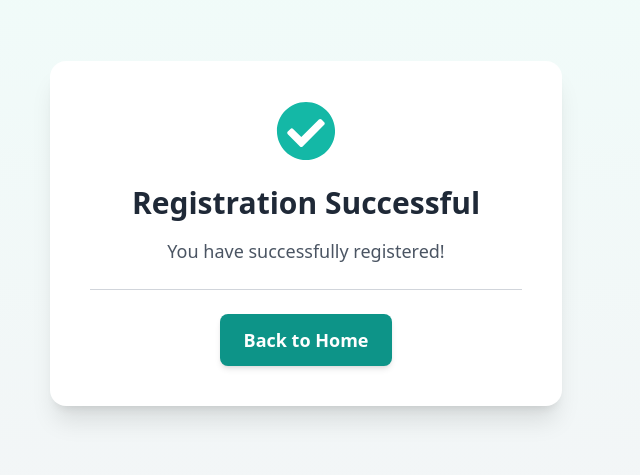
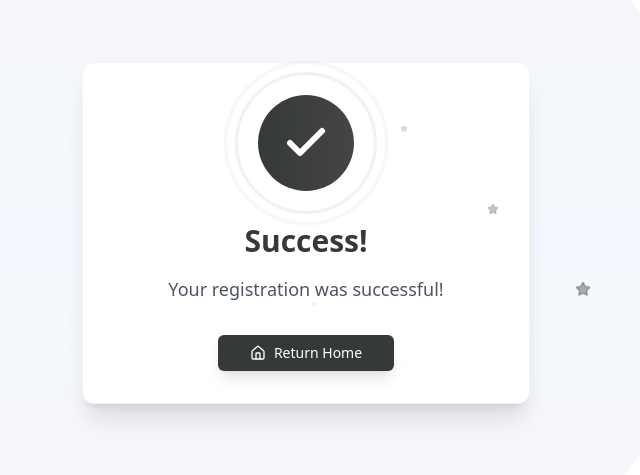
Before and after one commit to lehan713/onevectorshadcn, a React (Vite) app in the folder onevector-frontend/: page /success in a window 1280 px wide. Shown: the part 167-642 px from the top of the page, without its empty margins (334-974 px from the left). Built offline with nearby package versions, Linux system fonts and the light colour scheme; what @radix-ui/themes would draw is missing.

Commit message:
Update SuccessPage.jsx

```diff
--- a/onevector-frontend/src/components/SuccessPage.jsx
+++ b/onevector-frontend/src/components/SuccessPage.jsx
@@ -1,74 +1,215 @@
-import React from 'react';
+import React, { useEffect, useState } from 'react';
 import { useLocation } from 'react-router-dom';
 import { motion } from 'framer-motion';
-import { FaCheckCircle } from 'react-icons/fa';
+import { Check, Home, Star } from 'lucide-react';
+import { Card, CardContent } from '@/components/ui/card';
+import { Button } from '@/components/ui/button';
 
 const SuccessPage = () => {
   const location = useLocation();
-    const message = location.state?.message || 'You have successfully registered!';
+  const message = location.state?.message || 'Your registration was successful!';
+  const [showConfetti, setShowConfetti] = useState(false);
+
+  useEffect(() => {
+    setTimeout(() => setShowConfetti(true), 400);
+  }, []);
+
+  const confettiPieces = Array.from({ length: 30 }).map((_, i) => ({
+    x: Math.random() * 400 - 200,
+    y: -(Math.random() * 200 + 100),
+    rotation: Math.random() * 360,
+    size: Math.random() * 8 + 4,
+    delay: Math.random() * 0.3,
+  }));
 
   return (
-        <div className="min-h-screen bg-gradient-to-b from-teal-50 to-gray-100 flex items-center justify-center px-4 relative overflow-hidden">
-            {/* Background Confetti (dots for a professional look) */}
-            <div className="absolute inset-0">
+    <div className="min-h-screen bg-white flex items-center justify-center p-4 relative overflow-hidden">
+      {/* Background gradient ring */}
       <motion.div
-                    className="absolute bg-teal-100 rounded-full w-8 h-8 opacity-50"
-                    initial={{ x: '-100vw', y: '100vh', scale: 0.5 }}
-                    animate={{ x: '100vw', y: '-100vh', scale: 1.2 }}
-                    transition={{ duration: 3, repeat: Infinity, repeatType: 'loop' }}
-                ></motion.div>
+        className="absolute w-[800px] h-[800px] rounded-full bg-gradient-to-r from-[#353939]/5 via-blue-500/5 to-[#353939]/5"
+        initial={{ scale: 0, rotate: 0 }}
+        animate={{
+          scale: [0, 1.2, 1],
+          rotate: [0, 90],
+        }}
+        transition={{ duration: 1.5, ease: "easeOut" }}
+      />
+
+      {/* Confetti animation */}
+      {showConfetti && confettiPieces.map((piece, i) => (
         <motion.div
-                    className="absolute bg-teal-200 rounded-full w-6 h-6 opacity-40"
-                    initial={{ x: '100vw', y: '100vh', scale: 0.5 }}
-                    animate={{ x: '-100vw', y: '-100vh', scale: 1 }}
-                    transition={{ duration: 4, repeat: Infinity, repeatType: 'loop' }}
-                ></motion.div>
-            </div>
+          key={i}
+          className="absolute left-1/2 top-1/2"
+          initial={{
+            x: 0,
+            y: 0,
+            rotate: piece.rotation,
+            scale: 0
+          }}
+          animate={{
+            x: piece.x,
+            y: [0, piece.y, piece.y + 400],
+            rotate: [piece.rotation, piece.rotation + 180],
+            scale: [0, 1, 1, 0]
+          }}
+          transition={{
+            duration: 2,
+            delay: piece.delay,
+            ease: "easeOut"
+          }}
+        >
+          <div
+            className="w-2 h-2 rounded-full bg-gradient-to-r from-[#353939] via-blue-500 to-[#353939]"
+            style={{ width: piece.size, height: piece.size }}
+          />
+        </motion.div>
+      ))}
 
       <motion.div
-                className="bg-white rounded-2xl shadow-xl p-10 max-w-lg w-full relative z-10"
-                initial={{ opacity: 0, y: 50 }}
-                animate={{ opacity: 1, y: 0 }}
-                transition={{ duration: 0.8, ease: 'easeOut' }}
+        className="w-full max-w-md relative z-10"
+        initial={{ opacity: 0, scale: 0.9 }}
+        animate={{ opacity: 1, scale: 1 }}
+        transition={{ duration: 0.5 }}
       >
-                {/* Icon */}
-                <div className="flex justify-center mb-6">
+        <Card className="bg-white shadow-xl border border-gray-100">
+          <CardContent className="p-8">
+            {/* Success checkmark with ripple effect */}
+            <div className="flex justify-center mb-8 relative">
+              <motion.div
+                className="relative"
+                initial={{ scale: 0 }}
+                animate={{ scale: 1 }}
+                transition={{
+                  type: "spring",
+                  stiffness: 200,
+                  damping: 20,
+                  delay: 0.2
+                }}
+              >
+                {/* Ripple circles */}
+                {[...Array(3)].map((_, i) => (
+                  <motion.div
+                    key={i}
+                    className="absolute inset-0 rounded-full border-2 border-[#353939]/20"
+                    initial={{ scale: 0.8 }}
+                    animate={{
+                      scale: [0.8, 2, 0.8],
+                      opacity: [0.8, 0, 0.8],
+                    }}
+                    transition={{
+                      duration: 2,
+                      delay: i * 0.4,
+                      repeat: Infinity,
+                      ease: "easeInOut"
+                    }}
+                  />
+                ))}
+
+                {/* Main check circle */}
+                <motion.div
+                  className="w-24 h-24 rounded-full bg-gradient-to-r from-[#353939] to-[#454545] flex items-center justify-center relative"
+                  initial={{ rotate: -180 }}
+                  animate={{ rotate: 0 }}
+                  transition={{ duration: 0.8, delay: 0.3 }}
+                >
                   <motion.div
                     initial={{ scale: 0 }}
                     animate={{ scale: 1 }}
-                        transition={{ duration: 0.5, ease: 'easeOut' }}
+                    transition={{
+                      type: "spring",
+                      stiffness: 200,
+                      delay: 0.6
+                    }}
                   >
-                        <FaCheckCircle className="text-teal-500 text-6xl" />
+                    <Check className="w-12 h-12 text-white stroke-[3]" />
+                  </motion.div>
+                </motion.div>
               </motion.div>
             </div>
 
-                {/* Title */}
-                <h1 className="text-3xl font-extrabold text-gray-800 text-center mb-4">
-                    Registration Successful
-                </h1>
+            {/* Animated stars */}
+            <div className="absolute inset-0">
+              {[...Array(6)].map((_, i) => (
+                <motion.div
+                  key={i}
+                  className="absolute"
+                  style={{
+                    left: `${10 + i * 20}%`,
+                    top: `${20 + (i % 3) * 25}%`
+                  }}
+                  initial={{ opacity: 0, scale: 0 }}
+                  animate={{
+                    opacity: [0, 1, 0],
+                    scale: [0, 1, 0],
+                    y: [0, -20, 0]
+                  }}
+                  transition={{
+                    duration: 2,
+                    delay: 0.5 + (i * 0.2),
+                    repeat: Infinity,
+                    repeatDelay: 1
+                  }}
+                >
+                  <Star className="w-4 h-4 text-[#353939]/40 fill-[#353939]/40" />
+                </motion.div>
+              ))}
+            </div>
 
-                {/* Message */}
-                <p className="text-lg text-gray-600 text-center mb-6">
+            {/* Content with stagger animation */}
+            <motion.div
+              className="text-center space-y-4 relative"
+              initial="hidden"
+              animate="visible"
+              variants={{
+                hidden: { opacity: 0 },
+                visible: {
+                  opacity: 1,
+                  transition: {
+                    staggerChildren: 0.2
+                  }
+                }
+              }}
+            >
+              <motion.h2
+                className="text-3xl font-bold text-[#353939]"
+                variants={{
+                  hidden: { opacity: 0, y: 20 },
+                  visible: { opacity: 1, y: 0 }
+                }}
+              >
+                Success!
+              </motion.h2>
+
+              <motion.p
+                className="text-gray-600 text-lg"
+                variants={{
+                  hidden: { opacity: 0, y: 20 },
+                  visible: { opacity: 1, y: 0 }
+                }}
+              >
                 {message}
-                </p>
+              </motion.p>
 
-                {/* Divider */}
-                <div className="border-t border-gray-300 my-6"></div>
-
-                {/* Action Button */}
               <motion.div
-                    className="flex justify-center"
-                    initial={{ opacity: 0, scale: 0.9 }}
-                    animate={{ opacity: 1, scale: 1 }}
-                    transition={{ duration: 0.6, delay: 0.5 }}
+                variants={{
+                  hidden: { opacity: 0, y: 20 },
+                  visible: { opacity: 1, y: 0 }
+                }}
+                className="pt-4"
               >
-                    <a
-                        href="/"
-                        className="px-6 py-3 bg-teal-600 text-white rounded-lg text-lg font-semibold shadow-md hover:bg-teal-700 transition-all"
+                <Button
+                  className="bg-[#353939] text-white hover:bg-[#454545] shadow-lg px-8 py-2 h-auto"
+                  asChild
                 >
-                        Back to Home
+                  <a href="/" className="flex items-center justify-center gap-2">
+                    <Home className="w-4 h-4" />
+                    Return Home
                   </a>
+                </Button>
               </motion.div>
+            </motion.div>
+          </CardContent>
+        </Card>
       </motion.div>
     </div>
   );
```
Lines whose indentation alone changed are shown as unchanged.
